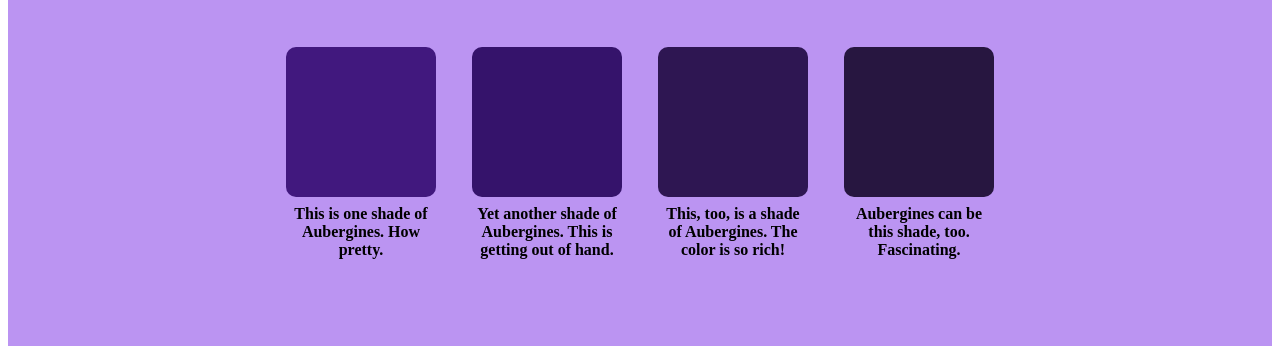
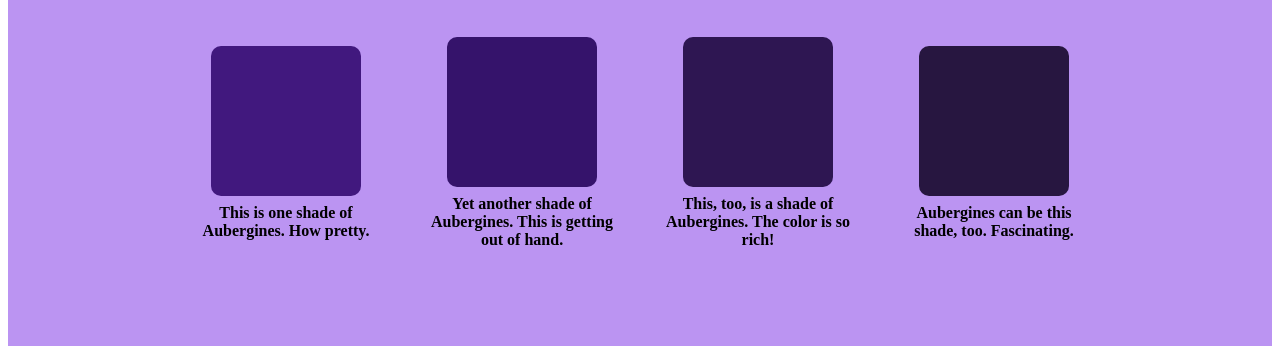
Before and after one commit to Velthas/landing-page, a plain HTML site: page index.html in a window 1280 px wide. Shown: the part 606-952 px from the top of the page. Drawn offline with Linux system fonts and the light colour scheme; a web font is replaced by a local one.

Commit message:
Fixed some problems with redundant rules in the info section

```diff
--- a/style.css
+++ b/style.css
@@ -87,10 +87,7 @@ button:hover {
 
 .information {
   background-color: #bb94f2;
-  display: flex;
-  flex-direction: column;
-  justify-content: flex-start;
-  align-items: center;
+  text-align: center;
   height: 50vh;
   gap: 32px;
 }
@@ -104,22 +101,21 @@ button:hover {
 }
 
 .info {
-  display: flex;
-  flex-direction: column;
-  justify-content: center;
-  align-items: center;
-  gap: 8px;
+  text-align: center;
   padding: 10px;
+  max-width: 200px;
 }
 
 .shade {
   width: 150px;
   height: 150px;
   border-radius: 10px;
+  margin: 0 auto;
 }
 
 .infoheader {
   color: #180d26;
+  margin-bottom: 30px;
 }
 
 .one {
@@ -139,10 +135,8 @@ button:hover {
 }
 
 .description {
-  text-align: center;
-  font-size: 16px;
   font-weight: bold;
-  width: 150px;
+  margin-top: 8px;
 }
 
 .quote {
```
Also changed, not shown: 1 other file.
